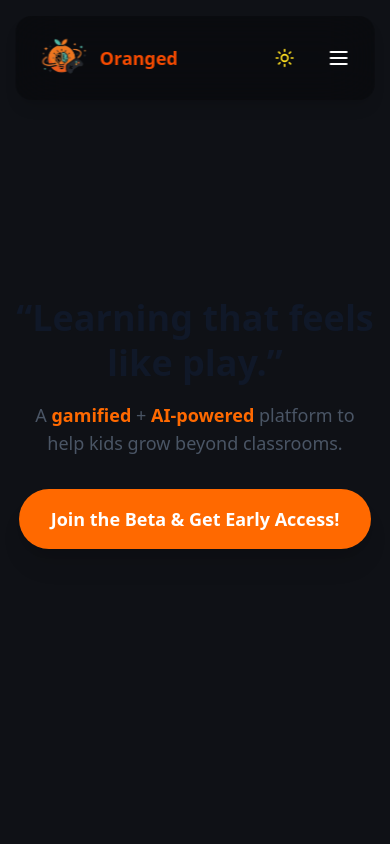
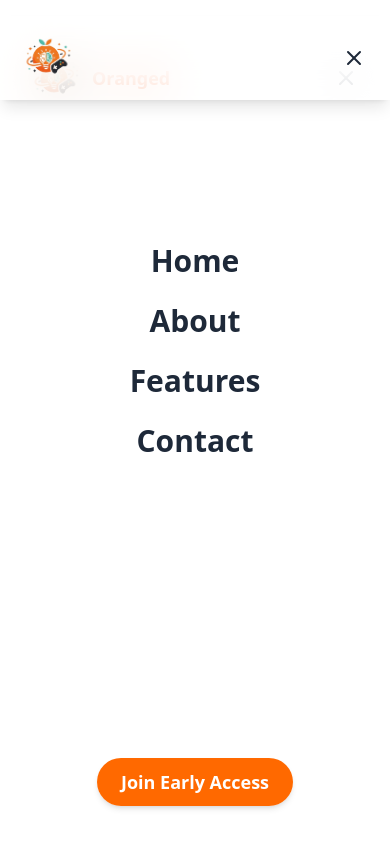
Before and after one commit to Tanmaydeep-Singh/Oranges, a Next.js app: page / in a window 390 px wide. Both pictures are taken after a click on the button "Open Mobile Menu". Shown: the top 844 px of the page. Built offline with nearby package versions, Linux system fonts and the light colour scheme.

Commit message:
dev:updated the mobile nav"

```diff
--- a/src/components/Navbar/index.tsx
+++ b/src/components/Navbar/index.tsx
@@ -6,6 +6,7 @@ import { useRouter } from "next/router";
 import { Moon, Sun, Menu, X } from "lucide-react";
 import { useUIStore } from "@/store";
 import Image from "next/image";
+import { AnimatePresence, motion } from "framer-motion";
 
 const navLinks = [
     { label: "Home", href: "/" },
@@ -26,6 +27,27 @@ const Navbar = () => {
 
     const toggleMobileMenu = () => {
         setIsMobileMenuOpen(!isMobileMenuOpen);
+    };
+
+    const parentVariants = {
+        hidden: { x: "100vw" },
+        visible: {
+            x: 0,
+            transition: { type: "tween", duration: 0.3, ease: "easeOut" },
+        },
+        exit: {
+            x: "100vw",
+            transition: { type: "tween", duration: 0.3, ease: "easeIn" },
+        },
+    };
+
+    const navLinkVariants = {
+        hidden: { opacity: 0, y: 20 },
+        visible: {
+            opacity: 1,
+            y: 0,
+            transition: { duration: 0.3, ease: "easeOut" },
+        },
     };
 
     return (
@@ -57,7 +79,7 @@ const Navbar = () => {
                         height={60}
                         className="rounded-lg object-fill"
                     />
-          <span className="font-extrabold text-lg text-orange-600">Oranged</span>
+                    {/* <span className="font-extrabold text-lg text-orange-600">Oranged</span> */}
                 </Link>
 
                 {/* Desktop Navigation */}
@@ -71,8 +93,7 @@ const Navbar = () => {
                                 className={`
                   relative text-sm font-medium transition-colors duration-200
                   focus:outline-none focus-visible:ring-2 focus-visible:ring-orange-400 focus-visible:ring-offset-2 rounded-md
-                  ${
-                    isActive
+                  ${isActive
                                         ? "text-orange-600 dark:text-orange-400"
                                         : "text-gray-700 dark:text-gray-300 hover:text-orange-500"
                                     }
@@ -106,7 +127,7 @@ const Navbar = () => {
                     </Link>
 
                     {/* Desktop Theme Toggle */}
-          <button
+                    {/* <button
                         onClick={toggleTheme}
                         aria-label="Toggle Theme"
                         className="p-2 rounded-full hover:bg-gray-200 dark:hover:bg-white/10 transition"
@@ -116,13 +137,13 @@ const Navbar = () => {
                         ) : (
                             <Moon className="w-5 h-5 text-gray-800" />
                         )}
-          </button>
+                    </button> */}
                 </div>
 
                 {/* Mobile Actions */}
                 <div className="md:hidden flex items-center space-x-4">
                     {/* Theme Toggle */}
-          <button
+                    {/* <button
                         onClick={toggleTheme}
                         aria-label="Toggle Theme"
                         className="p-2 rounded-full hover:bg-gray-200 dark:hover:bg-white/10 transition"
@@ -132,7 +153,7 @@ const Navbar = () => {
                         ) : (
                             <Moon className="w-5 h-5 text-gray-800" />
                         )}
-          </button>
+                    </button> */}
 
                     {/* Mobile Menu Toggle */}
                     <button
@@ -148,6 +169,80 @@ const Navbar = () => {
                     </button>
                 </div>
             </nav>
+
+            <AnimatePresence>
+                {isMobileMenuOpen && (
+                    <motion.div
+                        initial="hidden"
+                        animate="visible"
+                        exit="exit"
+                        variants={parentVariants}
+                        className="fixed inset-0 bg-white dark:bg-black z-40 flex flex-col items-center py-12 px-6 overflow-y-auto md:hidden"
+                        aria-modal="true"
+                        role="dialog"
+                    >
+                        <div className="w-full flex justify-between items-center mb-8">
+                            {/* Logo in Mobile Menu */}
+                            <Link href="/" className="flex items-center space-x-2" aria-label="Go to homepage">
+                                <Image
+                                    src="/Oranged.png"
+                                    alt="Oranged Logo"
+                                    width={60}
+                                    height={60}
+                                    className="rounded-lg object-fill"
+                                />
+                                <span className="font-extrabold text-lg text-orange-600">Oranged</span>
+                            </Link>
+                            {/* Close Button */}
+                            <button
+                                onClick={toggleMobileMenu}
+                                aria-label="Close Mobile Menu"
+                                className="p-2 rounded-full hover:bg-gray-200 dark:hover:bg-white/10 transition"
+                            >
+                                <X className="w-6 h-6 text-gray-800 dark:text-white" />
+                            </button>
+                        </div>
+
+                        <nav className="flex flex-col space-y-6 w-full items-center justify-center min-h-[50vh]">
+                            {navLinks.map(({ label, href }, index) => (
+                                <motion.div
+                                    key={href}
+                                    variants={navLinkVariants}
+                                    initial="hidden"
+                                    animate="visible"
+                                    custom={index}
+                                >
+                                    <Link
+                                        href={href}
+                                        className="text-3xl font-bold text-gray-800 dark:text-white hover:text-orange-500 transition-colors py-2"
+                                        onClick={toggleMobileMenu}
+                                    >
+                                        {label}
+                                    </Link>
+                                </motion.div>
+                            ))}
+                        </nav>
+
+                        {/* Mobile CTA */}
+                        <div className="mt-auto">
+                            <Link
+                                href="/early-access"
+                                className="
+                  px-6 py-3 text-lg font-semibold
+                  text-white bg-orange-500 hover:bg-orange-600
+                  dark:bg-orange-600 dark:hover:bg-orange-700
+                  rounded-full shadow-md
+                  focus:outline-none focus-visible:ring-2 focus-visible:ring-orange-400
+                  transition-all duration-300
+                "
+                                onClick={toggleMobileMenu}
+                            >
+                                Join Early Access
+                            </Link>
+                        </div>
+                    </motion.div>
+                )}
+            </AnimatePresence>
         </>
     );
 };
```
Lines whose indentation alone changed are shown as unchanged.
